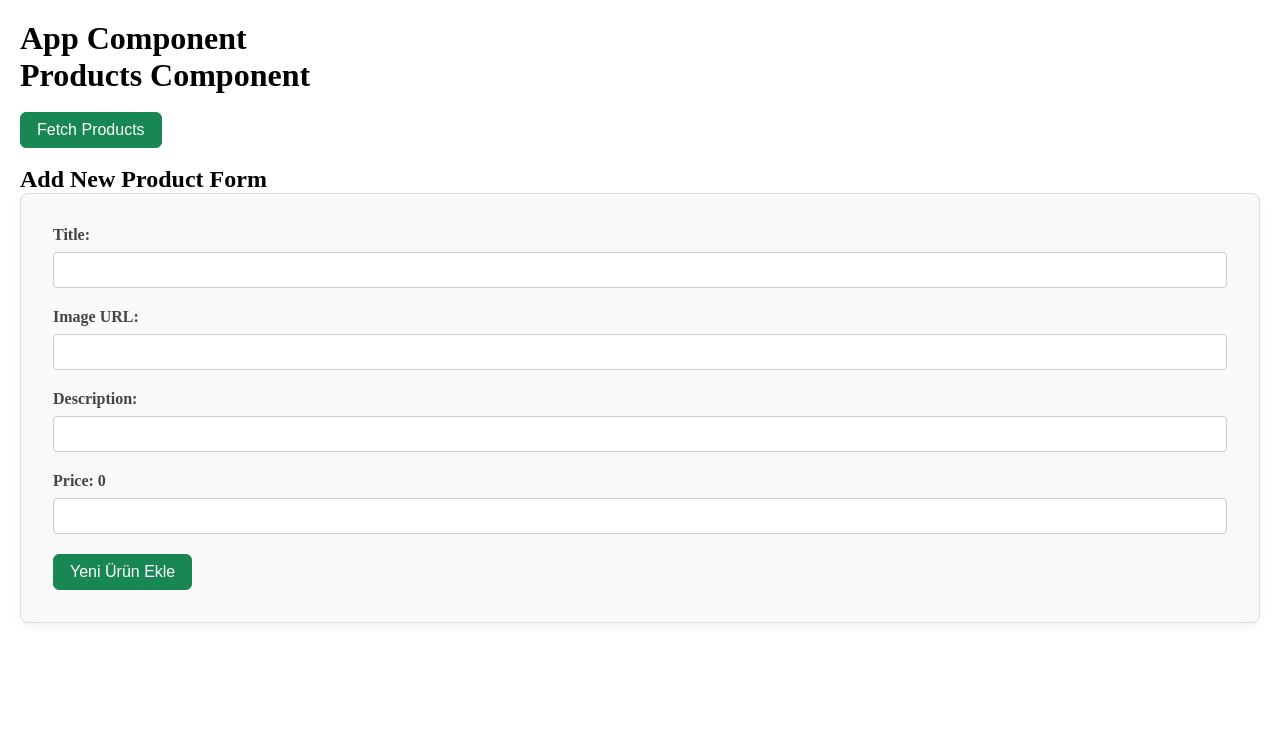
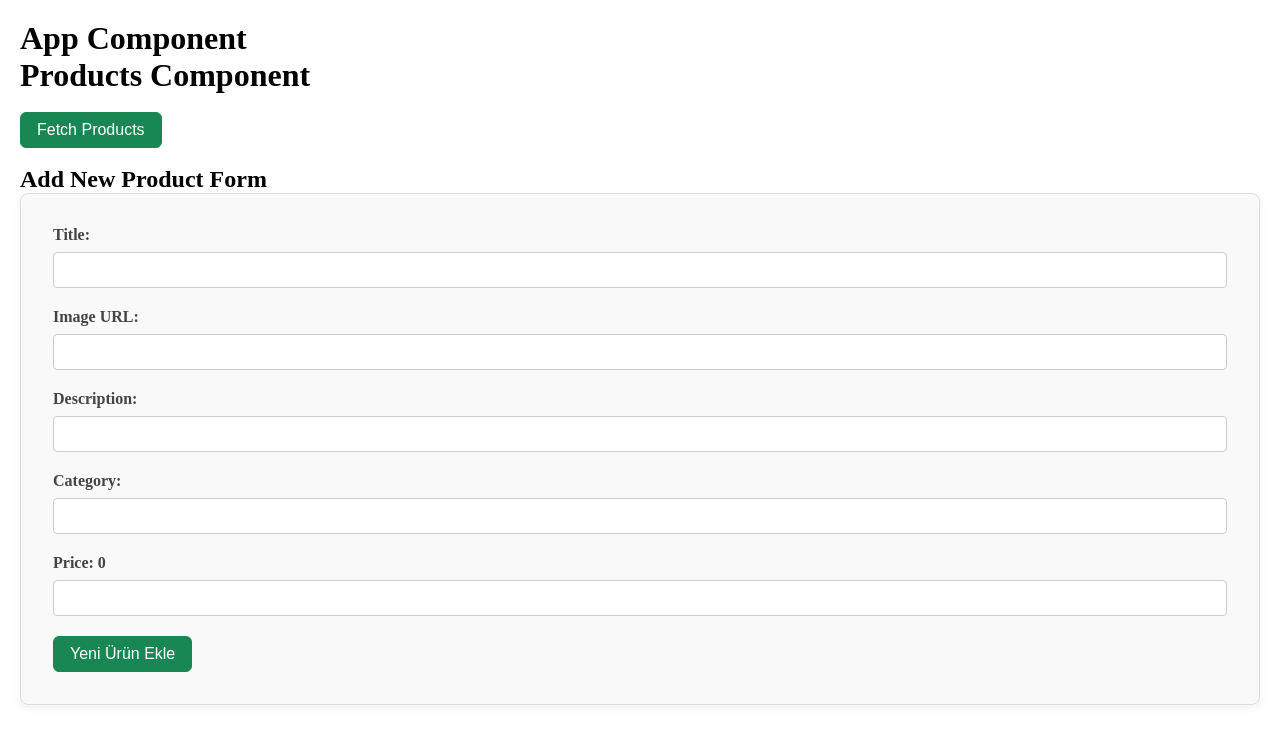
Before and after one commit to eminbasbayan/albaraka-temel-react, a React (Vite) app: page / in a window 1280 px wide. Shown: the top 744 px of the page. Built offline with nearby package versions, Linux system fonts and the light colour scheme.

Commit message:
product input component

```diff
--- a/src/components/Products/AddProduct.jsx
+++ b/src/components/Products/AddProduct.jsx
@@ -1,12 +1,42 @@
 import { Fragment, useState } from 'react';
 import './AddProduct.css';
 import Button from '../UI/Button';
+import ProductInput from './ProductInput';
+
+const productInputs = [
+  {
+    label: 'Title',
+    inputName: 'title',
+    type: 'text',
+  },
+  {
+    label: 'Image URL',
+    inputName: 'image',
+    type: 'text',
+  },
+  {
+    label: 'Description',
+    inputName: 'description',
+    type: 'text',
+  },
+  {
+    label: 'Category',
+    inputName: 'category',
+    type: 'text',
+  },
+  {
+    label: 'Price',
+    inputName: 'price',
+    type: 'number',
+  },
+];
 
 function AddProduct() {
   const [inputData, setInputData] = useState({
     title: '',
     image: '',
     description: '',
+    category: '',
     price: 0,
   });
 
@@ -20,22 +50,16 @@ function AddProduct() {
     <Fragment>
       <h2>Add New Product Form</h2>
       <form className="product-form" onSubmit={handleSubmit}>
-        <div className="form-input">
-          <label>Title: {inputData.title}</label>
-          <input type="text" onChange={handleInputChange} name="title" />
-        </div>
-        <div className="form-input">
-          <label>Image URL: {inputData.image} </label>
-          <input type="text" onChange={handleInputChange} name="image" />
-        </div>
-        <div className="form-input">
-          <label>Description: {inputData.description} </label>
-          <input type="text" onChange={handleInputChange} name="description" />
-        </div>
-        <div className="form-input">
-          <label>Price: {inputData.price} </label>
-          <input type="number" onChange={handleInputChange} name="price" />
-        </div>
+        {productInputs.map((input) => (
+          <ProductInput
+            key={input.inputName}
+            handleInputChange={handleInputChange}
+            label={input.label}
+            inputData={inputData[input.inputName]}
+            inputName={input.inputName}
+            type={input.type}
+          />
+        ))}
 
         <Button color="success">Yeni Ürün Ekle</Button>
       </form>
--- /dev/null
+++ b/src/components/Products/ProductInput.jsx
@@ -0,0 +1,18 @@
+const ProductInput = ({
+  inputData,
+  handleInputChange,
+  label,
+  type,
+  inputName,
+}) => {
+  return (
+    <div className="form-input">
+      <label>
+        {label}: {inputData}
+      </label>
+      <input type={type} onChange={handleInputChange} name={inputName} />
+    </div>
+  );
+};
+
+export default ProductInput;
```
